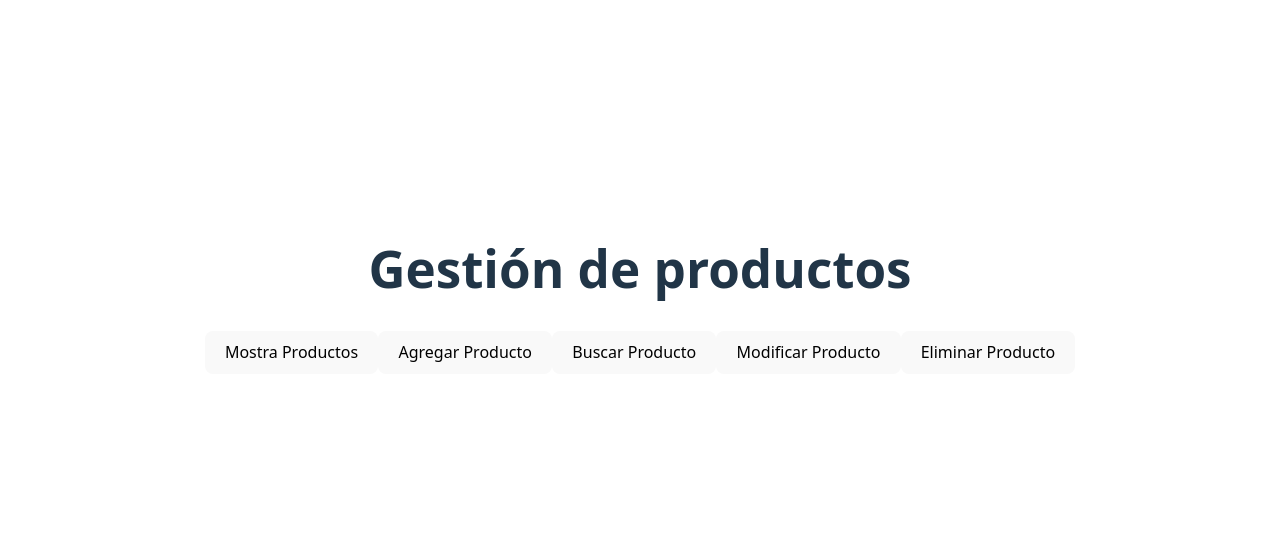
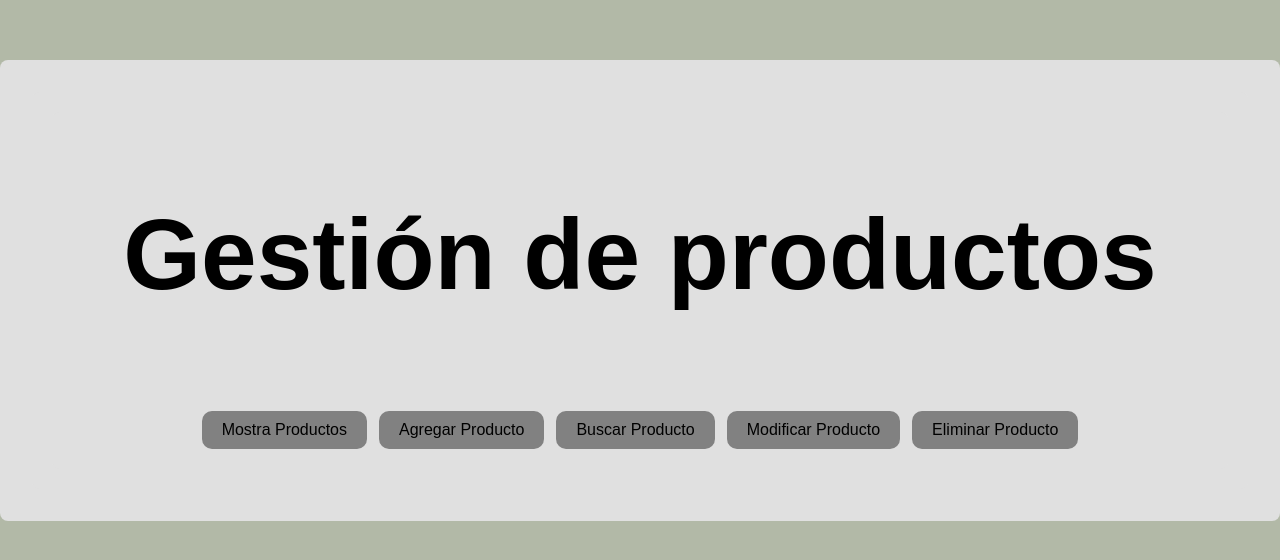
Before and after one commit to pricilaacsama/pv_tp4_grupo11, a React (Vite) app: page / in a window 1280 px wide. Shown: the part 110-670 px from the top of the page. Built offline with nearby package versions, Linux system fonts and the light colour scheme.

Commit message:
subiendo Producto.css y modificando productForm.jsx-Delia Maribel Cusipuma

```diff
--- a/src/assets/components/ProductForm.jsx
+++ b/src/assets/components/ProductForm.jsx
@@ -90,11 +90,11 @@ return(
 
     <div>
         <form onSubmit={enviarFormulario}>
-            <input type="text" name="nombre" placeholder="nombre" value={productoDato.nombre} onChange={actualizarCampo} required></input><br />
-            <input type="text" name="marca" placeholder="marca" value={productoDato.marca} onChange={actualizarCampo} required/><br />
-            <input type="number" name="precioUnitario" placeholder="precio unitario" value={productoDato.precioUnitario} onChange={actualizarCampo} required></input><br />
-            <input type="number" name="descuento" placeholder="Descuento (%)" value={productoDato.descuento} onChange={actualizarCampo} required></input><br />
-            <input type="number" name="stock" placeholder="Stock" value={productoDato.stock} onChange={actualizarCampo} required></input><br />
+            <input type="text" name="nombre" placeholder="nombre" value={productoDato.nombre} onChange={actualizarCampo} required></input>
+            <input type="text" name="marca" placeholder="marca" value={productoDato.marca} onChange={actualizarCampo} required/>
+            <input type="number" name="precioUnitario" placeholder="precio unitario" value={productoDato.precioUnitario} onChange={actualizarCampo} required></input>
+            <input type="number" name="descuento" placeholder="Descuento (%)" value={productoDato.descuento} onChange={actualizarCampo} required></input>
+            <input type="number" name="stock" placeholder="Stock" value={productoDato.stock} onChange={actualizarCampo} required></input>
             <button type="submit">Agregar</button>
         </form>
     </div>
--- /dev/null
+++ b/src/assets/components/Producto.css
@@ -0,0 +1,49 @@
+body {
+  background-color: #b2b9a7;
+  font-family: Arial, sans-serif;
+  text-align: center;
+}
+
+h1 {
+  color: black;
+  font-size: 100px;
+  margin-bottom: 90px;
+
+}
+
+
+div {
+  background-color: #e0e0e0;
+  padding: 20px;
+  border-radius: 8px;
+
+  display: flex;
+  justify-content: center;
+  gap: 12px;
+  flex-wrap: wrap;
+
+  width: fit-content;
+  margin: 0 auto;
+}
+
+
+button {
+  background-color: #818181;
+  color: black;
+  border: none;
+  padding: 10px 20px;
+  border-radius: 10px;
+  font-size: 16px;
+  cursor: pointer;
+  transition: background-color 0.2s ease;
+}
+
+button:hover {
+  background-color: #ebbbf0;
+  color: black;
+}
+
+button:active {
+  background-color: #e9b8cf;
+  color: black;
+}
--- a/src/assets/components/Producto.jsx
+++ b/src/assets/components/Producto.jsx
@@ -1,3 +1,4 @@
+import './producto.css';
 import { useState, useMemo, useCallback, useEffect } from 'react';
 import ProductoForm from './productform';
 import ProductList from './ProductList';
@@ -52,7 +53,9 @@ export default function Producto(){
 
     return(
         <div>
+
         <h1>Gestión de productos</h1>
+
         <button onClick={activarLista}>Mostra Productos</button>
         <button onClick={activarFormulario}>Agregar Producto</button>
         <button onClick={activarBuscador}>Buscar Producto</button>
```
